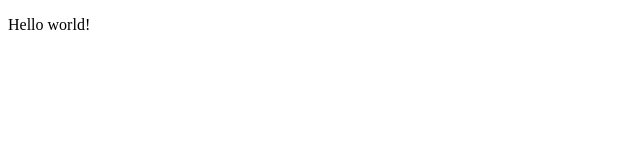
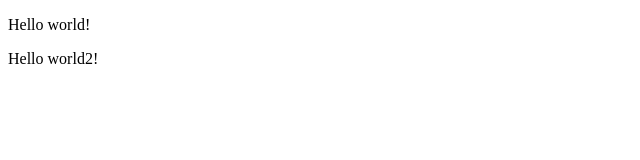
Before and after one commit to cpplv/StartIT_web, a plain HTML site: page index.html in a window 1280 px wide. Shown: the full height of the page, 0-640 px from the left. Drawn offline with Linux system fonts and the light colour scheme.

Commit message:
Modified index

```diff
--- a/index.html
+++ b/index.html
@@ -8,5 +8,6 @@
 </head>
 <body>
     <p>Hello world!</p>
+    <p>Hello world2!</p>
 </body>
 </html>
```
